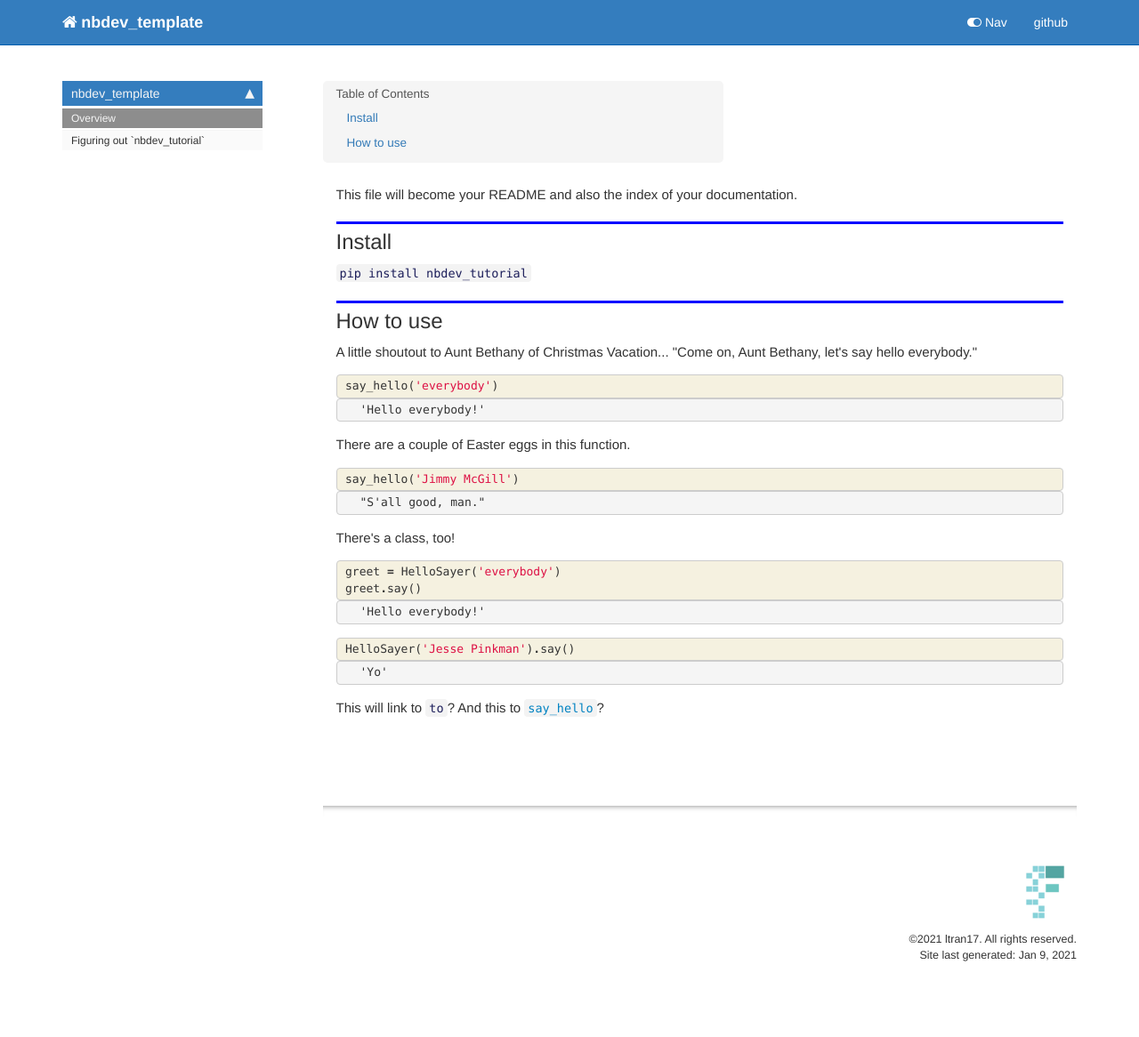
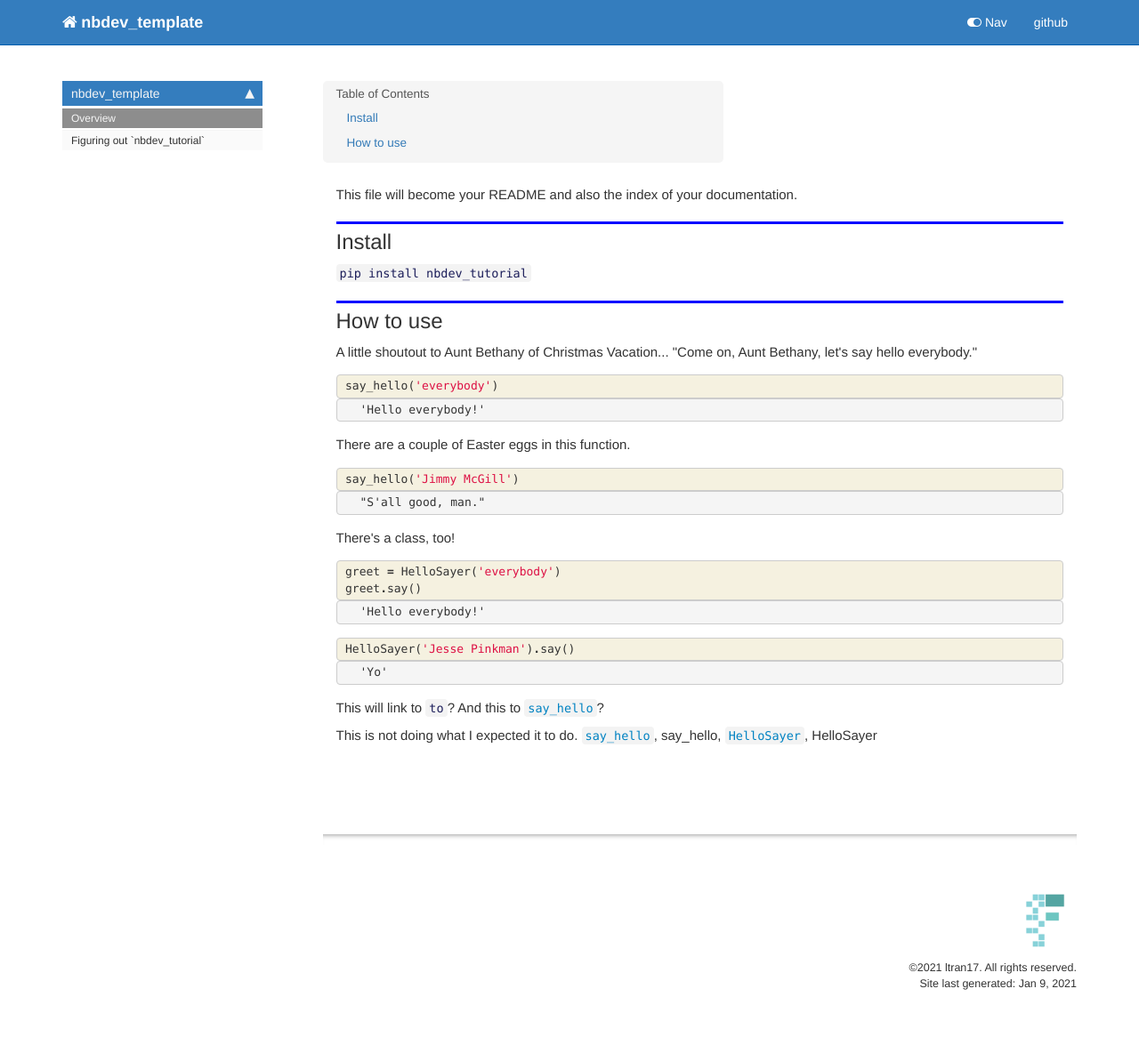
Before and after one commit to ltran17/nbdev_tutorial, a Jekyll site: the page built from docs/index.html, in a window 1280 px wide. Shown: the whole page at 89% size. Built offline with Jekyll 4.4.1, drawn with Linux system fonts in a browser that asks for light colours; nearby versions of some CDN libraries; comment, search, counter and statistics services are not loaded; before the commit the page ends 1134 px from its top, so only the background shows below that.

Commit message:
still figuring it out

```diff
--- a/docs/index.html
+++ b/docs/index.html
@@ -216,4 +216,11 @@ nb_path: "index.ipynb"
 </div>
 </div>
 </div>
+<div class="cell border-box-sizing text_cell rendered"><div class="inner_cell">
+<div class="text_cell_render border-box-sizing rendered_html">
+<p>This is not doing what I expected it to do. <a href="/nbdev_template/core.html#say_hello"><code>say_hello</code></a>, say_hello, <a href="/nbdev_template/core.html#HelloSayer"><code>HelloSayer</code></a>, HelloSayer</p>
+
 </div>
+</div>
+</div>
+</div>
```
Also changed, not shown: README.md, 1 other file.
